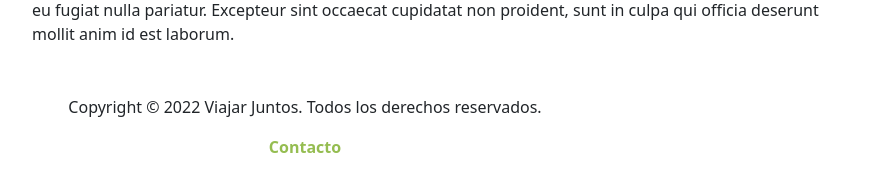
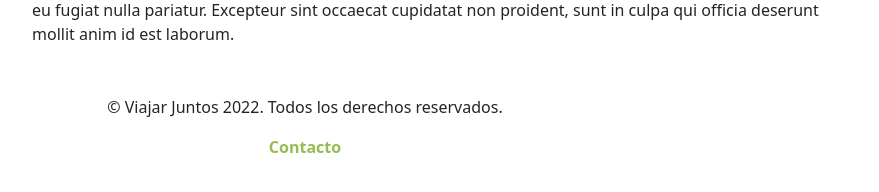
Before and after one commit to irenesj/excursiones, a React (Create React App) app: page / in a window 1280 px wide. Shown: the part 1121-1313 px from the top of the page, without its empty margins (335-1214 px from the left). Built offline with nearby package versions, Linux system fonts and the light colour scheme.

Commit message:
Minor corrections

```diff
--- a/src/componentes/Layout/Layout.js
+++ b/src/componentes/Layout/Layout.js
@@ -48,7 +48,7 @@ const Layout = ({ children }) => {
         </Row>
         <Row className={styles.footer}>
           <Col xs="12">
-            <p>Copyright © 2022 Viajar Juntos. Todos los derechos reservados.</p>
+            <p>© Viajar Juntos 2022. Todos los derechos reservados.</p>
             <p><a href="mailto:viajarjuntos@gmail.com">Contacto</a></p>
           </Col>
         </Row>
--- a/src/css/Layout.module.css
+++ b/src/css/Layout.module.css
@@ -39,7 +39,8 @@
 
     /*position: fixed;*/
     bottom: 10px;
-    left: 40%;
+    /*left: 40%;*/
+    margin: 0 auto;
     padding-top: 25px;
     padding-bottom: 15px;
     text-align: center;
```
